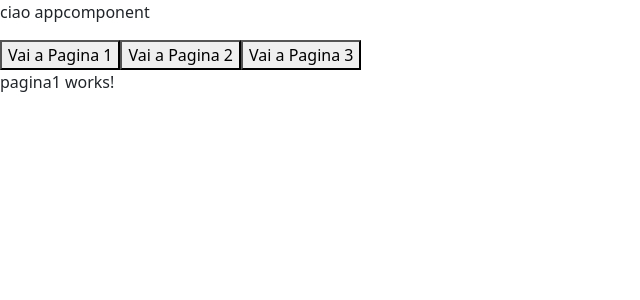
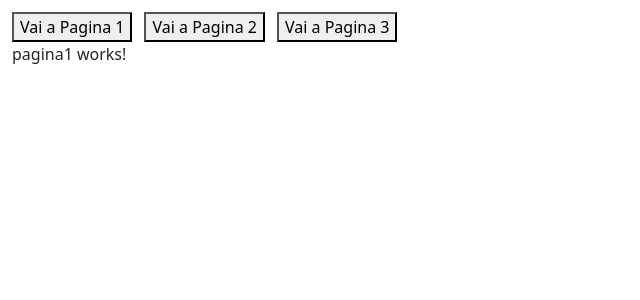
Before and after one commit to HuJun017/Angular_27_10, an Angular app in the folder progetto/: page /pagina1 in a window 1280 px wide. Shown: the top 300 px of the page, without its empty margins (0-640 px from the left). Built offline with nearby package versions, Linux system fonts and the light colour scheme.

Commit message:
modifiche visive

```diff
--- a/progetto/src/app/app.html
+++ b/progetto/src/app/app.html
@@ -1,5 +1,6 @@
-<p>ciao appcomponent</p>
-<button routerLink="/pagina1">Vai a Pagina 1</button>
-<button routerLink="/pagina2">Vai a Pagina 2</button>
-<button routerLink="/pagina3">Vai a Pagina 3</button>
-<router-outlet></router-outlet>
+<div style="margin:12px">
+    <button routerLink="/pagina1" style="margin-right: 12px;">Vai a Pagina 1</button>
+    <button routerLink="/pagina2" style="margin-right: 12px;">Vai a Pagina 2</button>
+    <button routerLink="/pagina3" style="margin-right: 12px;">Vai a Pagina 3</button>
+    <router-outlet></router-outlet>
+</div>
```
